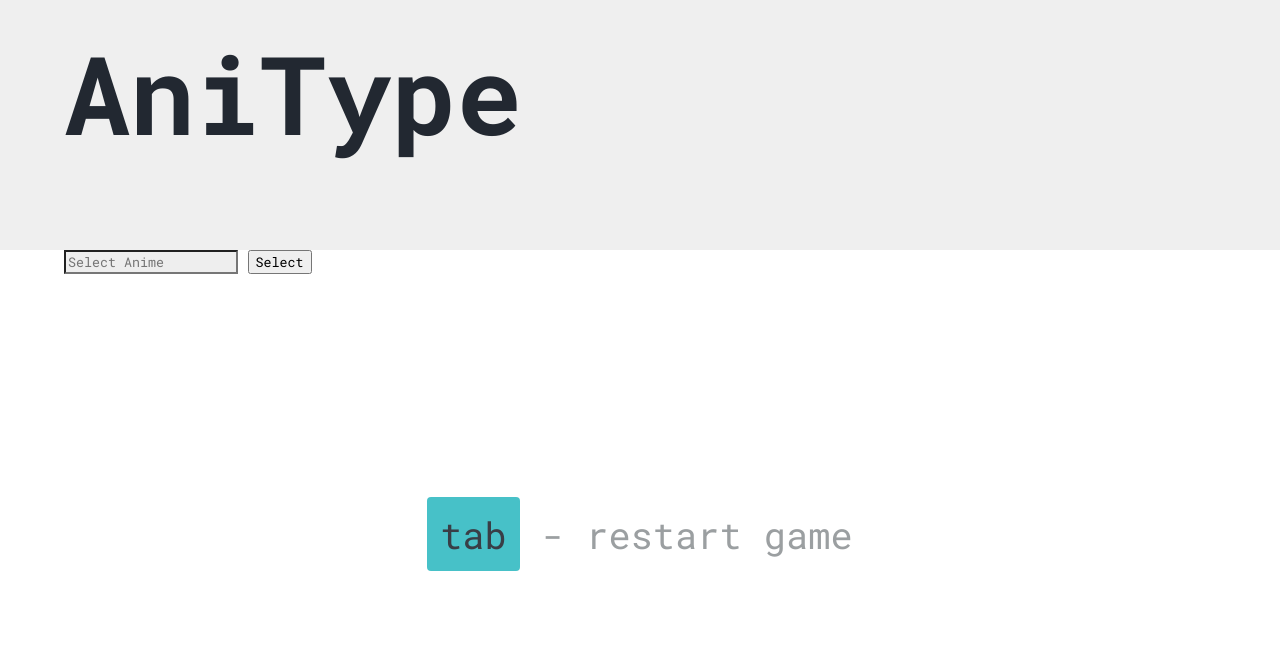
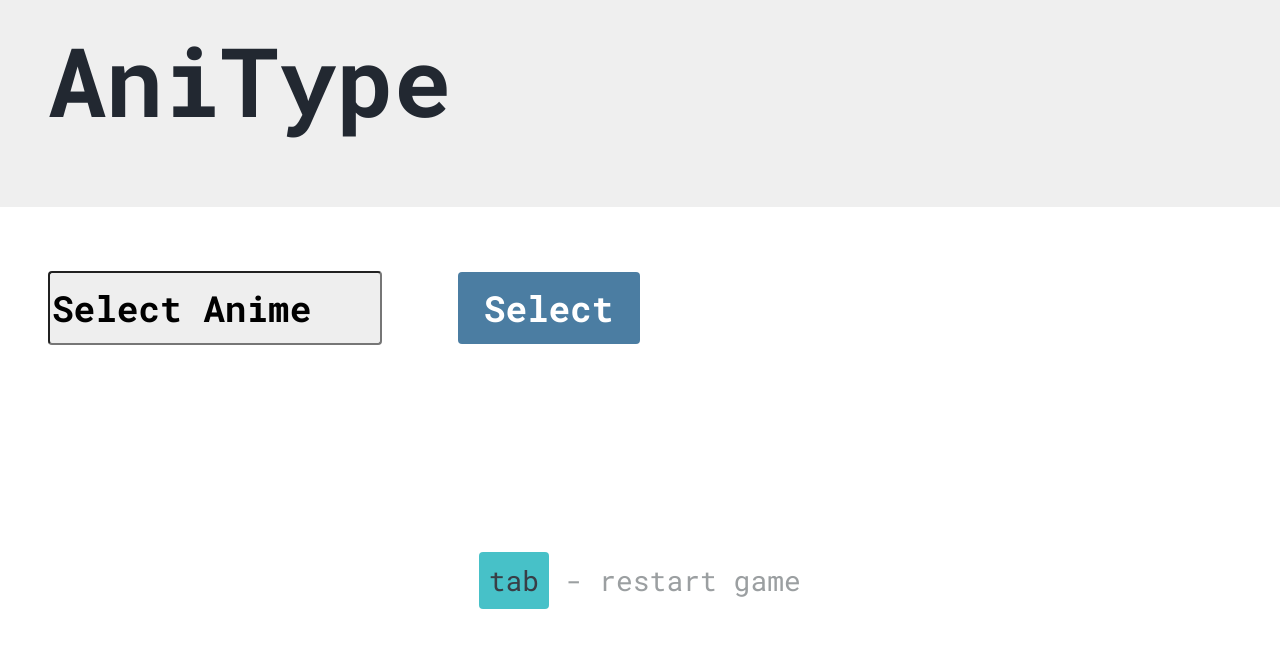
Before and after one commit to anthony-tran2/AniTyper, a website: page index.html in a window 1280 px wide. Drawn offline with Linux system fonts and the light colour scheme; no server answers.

Commit message:
Completed styling for anime selection form

```diff
--- a/css/layout.css
+++ b/css/layout.css
@@ -26,6 +26,6 @@
 
 @media screen and (min-width: 1152px) {
   .container {
-    padding-inline: 4rem;
+    padding-inline: 3rem;
   }
 }
--- a/css/styles.css
+++ b/css/styles.css
@@ -1,7 +1,28 @@
-datalist,
-option,
 input {
   background-color: #eee;
+  color: black;
+  width: 167px;
+  height: 37px;
+  border-radius: 4px;
+}
+
+h3 {
+  font-size: 18px;
+}
+
+button {
+  color: white;
+  background-color: hsla(205, 91%, 26%, 0.72);
+  width: 91px;
+  height: 36px;
+  border-radius: 4px;
+  border: none;
+  font-weight: bold;
+}
+
+::placeholder {
+  color: black;
+  font-weight: bold;
 }
 
 .background-color-gray {
@@ -41,6 +62,10 @@ input {
   margin-top: 0;
 }
 
+.margin-top-selection {
+  margin-top: 0.5rem;
+}
+
 .margin-bottom-2rem {
   margin-bottom: 2rem;
 }
@@ -51,6 +76,10 @@ input {
 
 .margin-auto {
   margin: auto;
+}
+
+.margin-right-33px {
+  margin-right: 33px;
 }
 
 .justify-center {
@@ -69,7 +98,7 @@ input {
   background-color: hsla(183, 100%, 35%, 0.72);
   border-radius: 6px;
   display: inline;
-  padding: 1rem 2rem;
+  padding: 0.5rem 2rem;
 }
 
 .tab {
@@ -82,6 +111,10 @@ input {
   font-size: 14px;
 }
 
+.font-size-18px {
+  font-size: 18px;
+}
+
 .font-size-36px {
   font-size: 36px;
 }
@@ -89,31 +122,65 @@ input {
 @media screen and (min-width: 1152px) {
   p,
   h3 {
-    font-size: 41px;
+    font-size: 36px;
   }
 
   h1 {
-    font-size: 109px;
-    padding-top: 1.3rem;
-    padding-bottom: 5.3rem;
+    font-size: 96px;
+    padding-top: 1rem;
+    padding-bottom: 4rem;
+  }
+
+  input {
+    background-color: #eee;
+    color: black;
+    width: 334px;
+    height: 74px;
+    border-radius: 4px;
+  }
+
+  button {
+    color: white;
+    background-color: hsla(205, 91%, 26%, 0.72);
+    width: 182px;
+    height: 72px;
+    border-radius: 4px;
+    border: none;
+    font-weight: bold;
   }
 
   .font-size-14px {
-    font-size: 37px;
+    font-size: 28px;
+  }
+
+  .font-size-18px {
+    font-size: 36px;
   }
 
   .font-size-36px {
-    font-size: 96px;
+    font-size: 72px;
   }
 
   .tab {
     background-color: hsla(183, 100%, 35%, 0.72);
     border-radius: 4px;
-    padding: 0.8rem;
+    padding: 0.6rem;
   }
 
   .margin-bottom-2rem {
     margin-bottom: 4rem;
+  }
+
+  .margin-right-33px {
+    margin-right: 66px;
+  }
+
+  .margin-top-selection {
+    margin-top: 4rem;
+  }
+
+  .margin-bottom-selection {
+    margin-bottom: 0.5rem;
   }
 
   .statStyling {
--- a/index.html
+++ b/index.html
@@ -20,9 +20,9 @@
   </header>
   <main>
     <div data-view="typing-game" class="container">
-      <div class="row">
+      <div class="row margin-top-selection margin-bottom-selection">
         <form>
-          <input list="anime" placeholder="Select Anime" name="anime-selection">
+          <input class="font-size-18px margin-right-33px" list="anime" placeholder="Select Anime" name="anime-selection">
           <datalist id="anime">
             <option value="School Rumble"></option>
             <option value="School Rumble"></option>
@@ -31,10 +31,10 @@
             <option value="School Rumble"></option>
             <option value="School Rumble"></option>
           </datalist>
-          <button type="submit">Select</button>
+          <button type="submit" class="font-size-18px">Select</button>
         </form>
       </div>
-      <div class="row stats margin-bottom-stats font-size-36px justify-center hidden">
+      <div class="row active stats margin-bottom-stats font-size-36px justify-center hidden">
         <div class="column-quarter text-align-center">
           <p class="text-underline font-size-36px margin-block-0">Accuracy</p>
           <p class="statStyling font-size-36px margin-block-0 accuracy"></p>
```
